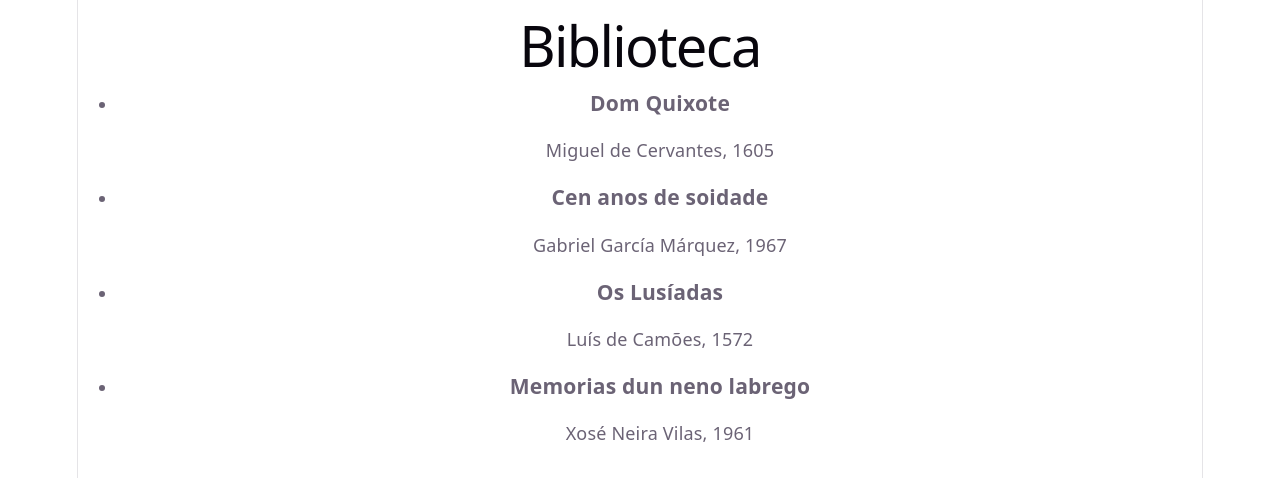
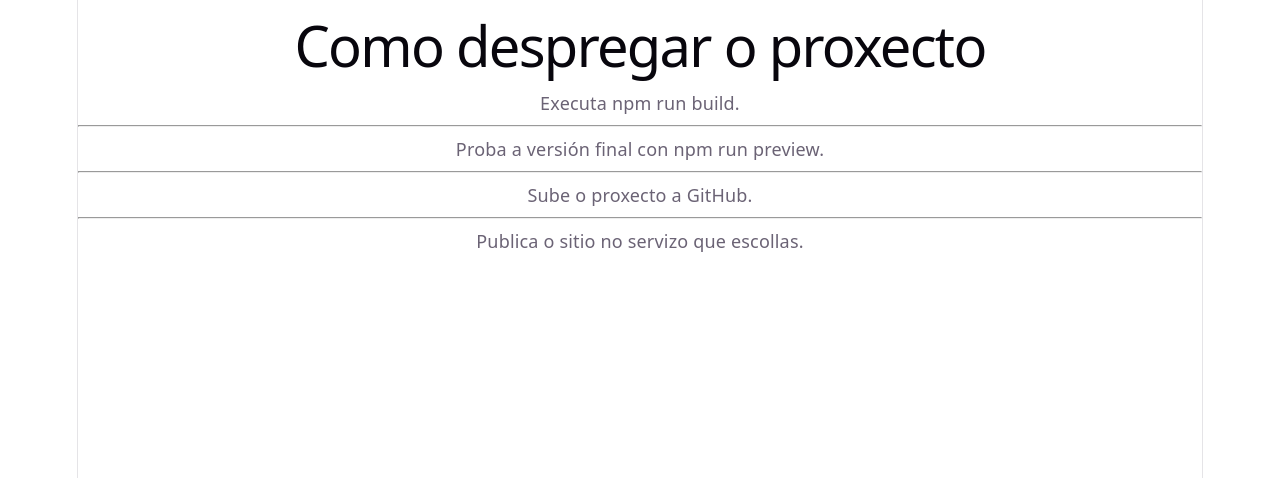
Before and after one commit to xurxobargeblanco/Interfaces, a React (Vite) app in the folder UD02/Tarea_2.3/: page / in a window 1280 px wide. Shown: the top 478 px of the page. Built offline with nearby package versions, Linux system fonts and the light colour scheme.

Commit message:
UD02/Tarea_2.3/scr/Reto4 - Exercicio resolto

```diff
--- a/UD02/Tarea_2.3/src/App.jsx
+++ b/UD02/Tarea_2.3/src/App.jsx
@@ -1,21 +1,39 @@
-import Libro from "./Libro";
+// RETO 4 · Lista cun separador
+//
+// Agora cada paso móstrase nun <p>. Cambia o compoñente para que haxa unha liña <hr />
+// ENTRE os pasos: non antes do primeiro nin despois do último.
+//
+// Pistas:
+//   - Cada elemento vai ter varios nodos (<hr /> e <p>). A sintaxe curta <>...</> non admite key,
+//     así que usa <Fragment key={...}> importado de "react".
+//   - O map() dá o índice como segundo parámetro: (paso, indice) => ...
+//   - Mostra o <hr /> só cando indice > 0.
+//
+// Como usalo: copia este código en src/App.jsx.
+// Comproba que non hai avisos na consola do navegador.
 
-const libros = [
-  { id: 1, titulo: "Dom Quixote", autor: "Miguel de Cervantes", ano: 1605 },
-  { id: 2, titulo: "Cen anos de soidade", autor: "Gabriel García Márquez", ano: 1967 },
-  { id: 3, titulo: "Os Lusíadas", autor: "Luís de Camões", ano: 1572 },
-  { id: 4, titulo: "Memorias dun neno labrego", autor: "Xosé Neira Vilas", ano: 1961 },
+// import { Fragment } from "react";
+
+import { Fragment } from "react";
+
+const pasos = [
+  { id: 1, texto: "Executa npm run build." },
+  { id: 2, texto: "Proba a versión final con npm run preview." },
+  { id: 3, texto: "Sube o proxecto a GitHub." },
+  { id: 4, texto: "Publica o sitio no servizo que escollas." },
 ];
 
 export default function App() {
-  const elementos = libros.map((libro) => (
-  <Libro key={libro.id} libro={libro} />
+const elementos = pasos.map((paso, indice) => (
+  <Fragment key={paso.id}>
+    {indice > 0 && <hr />}
+    <p>{paso.texto}</p>
+  </Fragment>
 ));
-
   return (
-    <section>
-      <h1>Biblioteca</h1>
-      <ul>{elementos}</ul>
-    </section>
+    <article>
+      <h1>Como despregar o proxecto</h1>
+      {elementos}
+    </article>
   );
 }
```
Also changed, not shown: UD02/Tarea_2.3/src/Reto4.jsx (+8 -2 lines).
